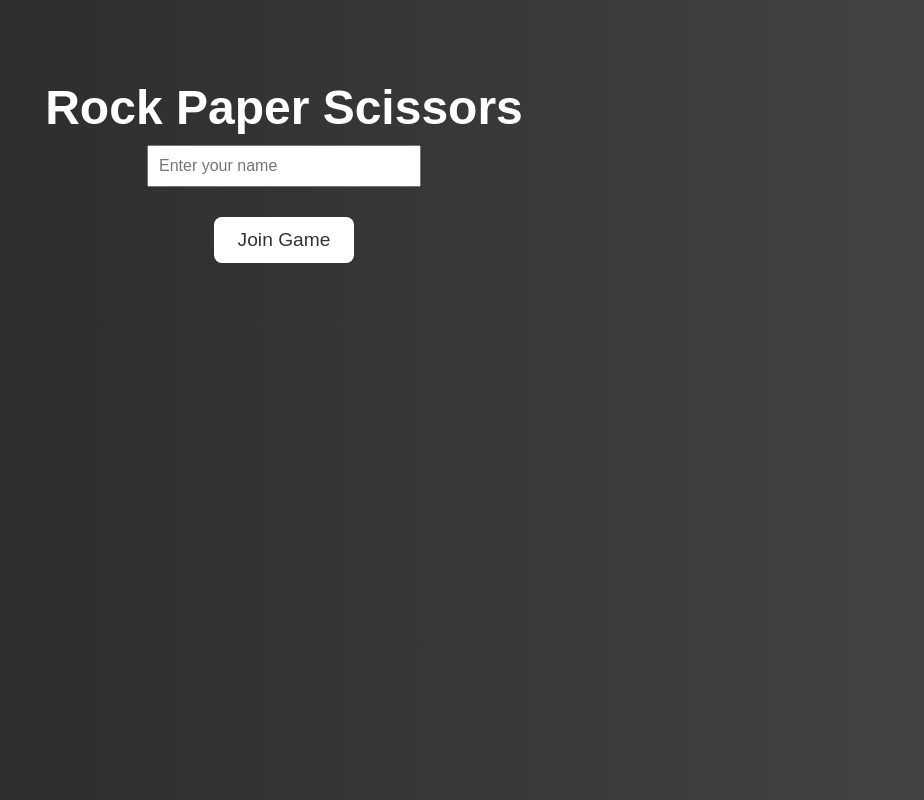
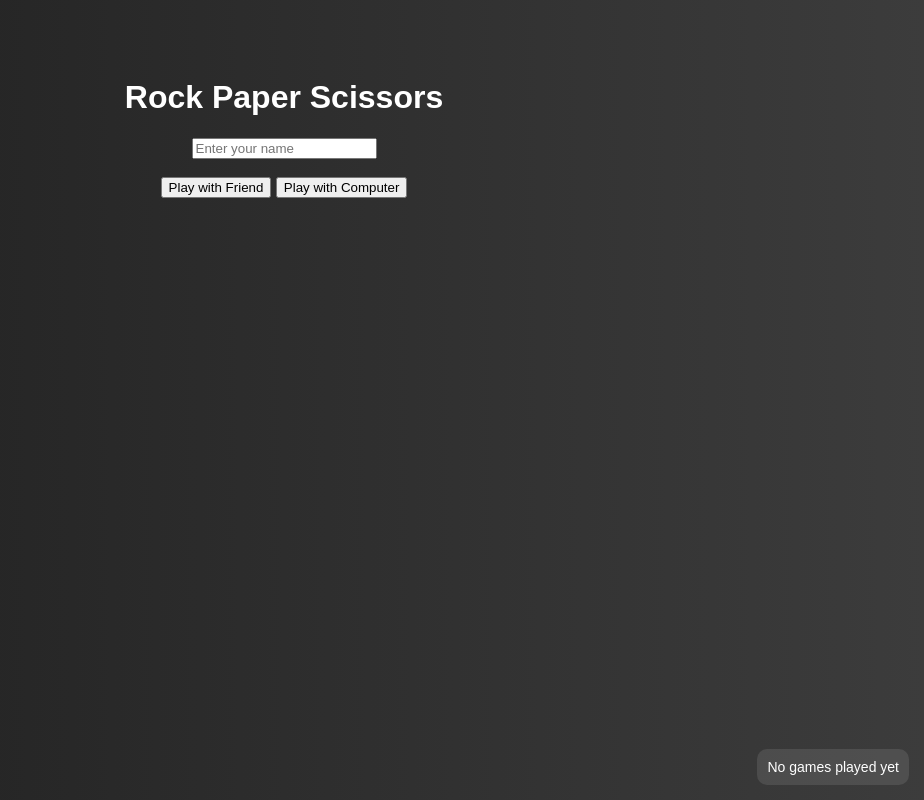
Before and after one commit to Prashant10007/rock-paper-scissors, a Flask app: page / in a window 1280 px wide. Shown: the whole page, without its empty margins (356-1280 px from the left). Run offline with Flask 3, Linux system fonts and the light colour scheme; some libraries are stand-ins or nearby versions.

Commit message:
Update index.html to add computer mode and top scorer

```diff
--- a/templates/index.html
+++ b/templates/index.html
@@ -1,143 +1,123 @@
 <!DOCTYPE html>
-<html lang="en">
+<html>
 <head>
-  <meta charset="UTF-8">
   <title>Rock Paper Scissors</title>
-  <script src="https://cdnjs.cloudflare.com/ajax/libs/socket.io/4.7.2/socket.io.min.js"></script>
+  <script src="https://cdn.socket.io/4.3.2/socket.io.min.js"></script>
   <style>
     body {
       font-family: Arial, sans-serif;
-      background: linear-gradient(to right, #232526, #414345);
+      background: linear-gradient(to right, #1e1e1e, #3c3c3c);
       color: white;
       text-align: center;
-      padding: 40px;
+      padding-top: 50px;
     }
-    h1 {
-      font-size: 3em;
-      margin-bottom: 10px;
-    }
-    #game, #waiting, #result, #scoreboard {
-      display: none;
-      margin-top: 30px;
-    }
-    .btn {
-      padding: 12px 24px;
+
+    .move-buttons button {
+      padding: 15px 30px;
       margin: 10px;
-      font-size: 1.2em;
+      font-size: 18px;
       cursor: pointer;
       border: none;
-      border-radius: 8px;
-      background-color: #ffffff;
-      color: #333;
+      border-radius: 10px;
+      background-color: #fff;
+      color: #000;
     }
-    .btn:hover {
-      background-color: #ddd;
-    }
-    input {
+
+    #top-scorer {
+      position: fixed;
+      bottom: 15px;
+      right: 15px;
+      background-color: rgba(255,255,255,0.1);
       padding: 10px;
-      font-size: 1em;
-      width: 250px;
-      margin-bottom: 20px;
+      border-radius: 10px;
+      font-size: 14px;
     }
   </style>
 </head>
 <body>
   <h1>Rock Paper Scissors</h1>
-
-  <div id="login">
-    <input type="text" id="username" placeholder="Enter your name" />
-    <br>
-    <button class="btn" onclick="joinGame()">Join Game</button>
+  <div id="game">
+    <input type="text" id="username" placeholder="Enter your name">
+    <br><br>
+    <button onclick="joinGame(false)">Play with Friend</button>
+    <button onclick="joinGame(true)">Play with Computer</button>
   </div>
 
-  <div id="waiting">
-    <p>Waiting for another player to join...</p>
+  <div id="status" style="margin-top: 30px;"></div>
+  <div id="playArea" style="display: none;">
+    <p id="opponentText"></p>
+    <div class="move-buttons">
+      <button onclick="sendMove('r')">Rock</button>
+      <button onclick="sendMove('p')">Paper</button>
+      <button onclick="sendMove('s')">Scissors</button>
+    </div>
   </div>
 
-  <div id="game">
-    <h2 id="opponent-info">You are playing against: </h2>
-    <p>Choose your move:</p>
-    <button class="btn" onclick="playMove('r')">Rock</button>
-    <button class="btn" onclick="playMove('p')">Paper</button>
-    <button class="btn" onclick="playMove('s')">Scissors</button>
-  </div>
-
-  <div id="result">
-    <h3>Result:</h3>
-    <p id="result-text"></p>
-  </div>
-
-  <div id="scoreboard">
-    <h3>Scores</h3>
-    <p id="scores"></p>
+  <div id="top-scorer">
+    {% if top_scorer %}
+      🏆 Top Scorer: {{ top_scorer[0] }} ({{ top_scorer[1] }} pts)
+    {% else %}
+      No games played yet
+    {% endif %}
   </div>
 
   <script>
     const socket = io();
-    let username = "";
-    let currentRoom = "";
+    let room = '';
+    let username = '';
 
-    function joinGame() {
+    function joinGame(bot = false) {
       username = document.getElementById('username').value.trim();
       if (!username) {
-        alert("Please enter a username.");
+        alert("Please enter your name");
         return;
       }
-      socket.emit('join', { username });
-      document.getElementById('login').style.display = 'none';
-      document.getElementById('waiting').style.display = 'block';
+
+      document.getElementById('game').style.display = 'none';
+      document.getElementById('status').innerText = "Joining game...";
+      socket.emit('join', { username, bot });
     }
 
     socket.on('waiting', (data) => {
-      document.getElementById('waiting').style.display = 'block';
+      document.getElementById('status').innerText = data.msg;
     });
 
     socket.on('start_game', (data) => {
-      currentRoom = data.room;
-      const opponent = data.opponent === username ? "Another player" : data.opponent;
-
-      document.getElementById('waiting').style.display = 'none';
-      document.getElementById('game').style.display = 'block';
-      document.getElementById('opponent-info').innerText = `You are playing against: ${opponent}`;
+      room = data.room;
+      document.getElementById('status').innerText = "";
+      document.getElementById('playArea').style.display = 'block';
+      document.getElementById('opponentText').innerText = `You are playing against ${data.opponent}`;
     });
 
-    function playMove(move) {
-      socket.emit('play_move', {
-        username: username,
-        room: currentRoom,
-        move: move
-      });
-      document.getElementById('game').style.display = 'none';
+    function sendMove(move) {
+      socket.emit('play_move', { username, room, move });
+      document.getElementById('status').innerText = "Waiting for opponent's move...";
     }
 
     socket.on('result', (data) => {
-      const [p1, p2] = data.players;
-      const [m1, m2] = data.moves;
-      let winner = "";
+      const p1 = data.players[0];
+      const p2 = data.players[1];
+      const m1 = data.moves[0];
+      const m2 = data.moves[1];
+      const winner = data.winner;
 
-      if (data.winner === 'draw') {
-        winner = "It's a draw!";
-      } else if (data.winner === 'p1') {
-        winner = `${p1} wins!`;
-      } else if (data.winner === 'p2') {
-        winner = `${p2} wins!`;
+      let resultText = `${p1} played ${m1}, ${p2} played ${m2}. `;
+      if (winner === 'draw') {
+        resultText += "It's a draw!";
       } else {
-        winner = "An error occurred.";
+        resultText += `${data.players[winner === 'p1' ? 0 : 1]} wins!`;
       }
 
-      document.getElementById('result-text').innerText = `
-        ${p1} played ${convertMove(m1)} | ${p2} played ${convertMove(m2)}\n${winner}
-      `;
-      document.getElementById('result').style.display = 'block';
+      resultText += `\n\nScores:\n${p1}: ${data.scores[p1]} | ${p2}: ${data.scores[p2]}`;
+      document.getElementById('status').innerText = resultText;
 
-      const scores = data.scores;
-      document.getElementById('scores').innerText = `${p1}: ${scores[p1]} | ${p2}: ${scores[p2]}`;
-      document.getElementById('scoreboard').style.display = 'block';
+      // update top scorer
+      if (data.top_scorer) {
+        document.getElementById('top-scorer').innerText = `🏆 Top Scorer: ${data.top_scorer[0]} (${data.top_scorer[1]} pts)`;
+      }
+
+      document.getElementById('playArea').style.display = 'none';
     });
-
-    function convertMove(code) {
-      return code === 'r' ? 'Rock' : code === 'p' ? 'Paper' : 'Scissors';
-    }
   </script>
 </body>
 </html>
```
